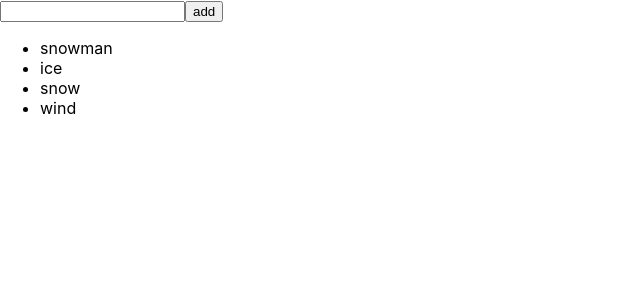
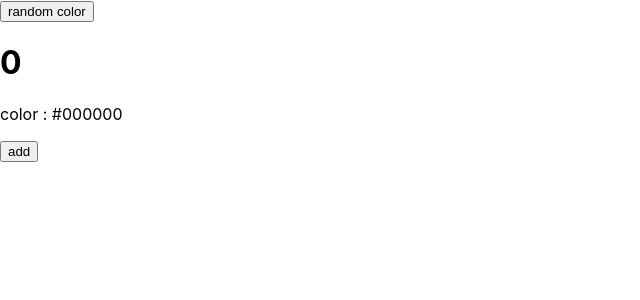
Before and after one commit to gyeongseokKang/react_tutorial, a React (Create React App) app: page / in a window 1280 px wide. Shown: the top 300 px of the page, without its empty margins (0-640 px from the left). Built offline with nearby package versions, Linux system fonts and the light colour scheme.

Commit message:
[Study] 7장 마무리

```diff
--- a/src/App.js
+++ b/src/App.js
@@ -7,13 +7,29 @@
 import EventPractice from './EventPractice';
 import ValidationSample from './ValidationSample';
 import ScrollBox from './ScrollBox';
+import IterationSample from './IterationSample';
 */
-import IterationSample from './IterationSample';
+import LifeCycleSample from './LifeCycleSample';
 
+function getRandomColor() {
+	return `#${Math.floor(Math.random() * 16777215).toString(16)}`;
+}
 class App extends Component {
+	state = {
+		color: '#000000'
+	}
+
+	handleClick = () => {
+		this.setState({
+			color: getRandomColor()
+		});
+	}
 	render() {
 		return (
-			<IterationSample />
+			<div>
+				<button onClick={this.handleClick}>random color</button>
+				<LifeCycleSample color={this.state.color} />
+			</div>
 		)
 	}
 }
--- /dev/null
+++ b/src/LifeCycleSample.js
@@ -0,0 +1,77 @@
+import React, { Component } from 'react';
+
+class LifeCycleSample extends Component {
+	state = {
+		number: 0,
+		color: null
+	}
+
+	myRef = null;
+
+	constructor(props) {
+		super(props);
+		console.log('constructor');
+	}
+
+	static getDerivedStateFromProps(nextProps, prevState) {
+		console.log('getDerivedStateFromProps');
+		if (nextProps.color !== prevState.color) {
+			return { color: nextProps.color };
+		}
+		return null;
+	}
+
+	componentDidMount() {
+		console.log('componentDidMount');
+	}
+
+	shouldComponentUpdate(nextProps, nextState) {
+		console.log('shouldComponentUpdate', nextProps, nextState);
+		return nextState.number % 10 !== 4;
+	}
+
+	componentWillUnmount() {
+		console.log('componentWillUnmount');
+	}
+
+	handleClick = () => {
+		this.setState({
+			number: this.state.number + 1
+		});
+	}
+
+	getSnapshotBeforeUpdate(prevProps, prevState) {
+		console.log('getSnapshotBeforeUpdate');
+		if (prevProps.color !== this.props.color) {
+			return this.myRef.style.color;
+		}
+		return null;
+	}
+
+	componentDidUpdate(prevProps, prevState, snapshot) {
+		console.log('componentDidUpdate', prevProps, prevState, snapshot);
+		if (snapshot) {
+			console.log('update 직전', snapshot);
+		}
+	}
+
+	render() {
+		console.log('render');
+
+		const style = {
+			color: this.props.color
+		};
+
+		return (
+			<div>
+				<h1 style={style} ref={ref => this.myRef = ref}>
+					{this.state.number}
+				</h1>
+				<p>color : {this.state.color}</p>
+				<button onClick={this.handleClick}>add</button>
+			</div>
+		)
+	}
+}
+
+export default LifeCycleSample;
```
